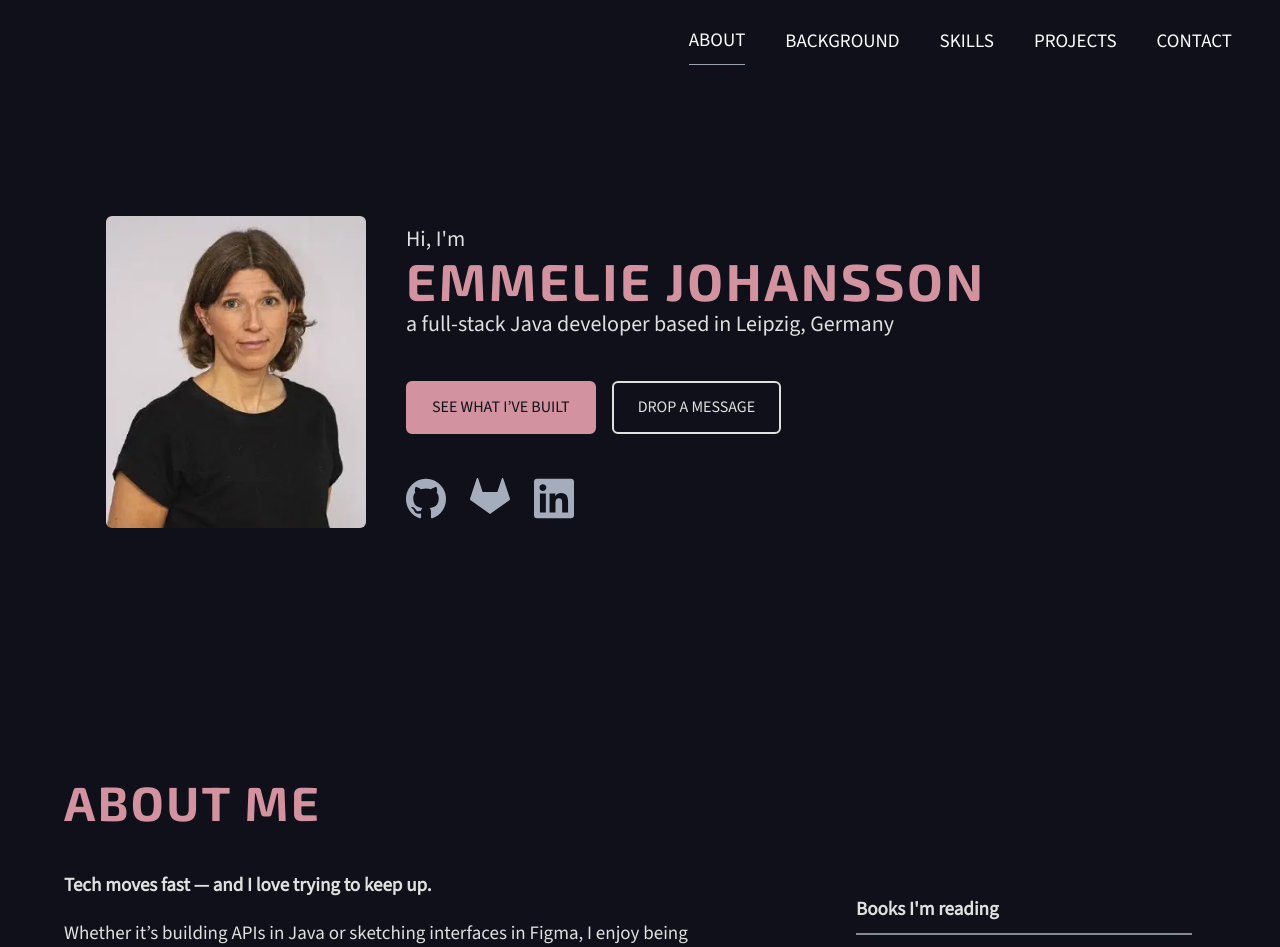
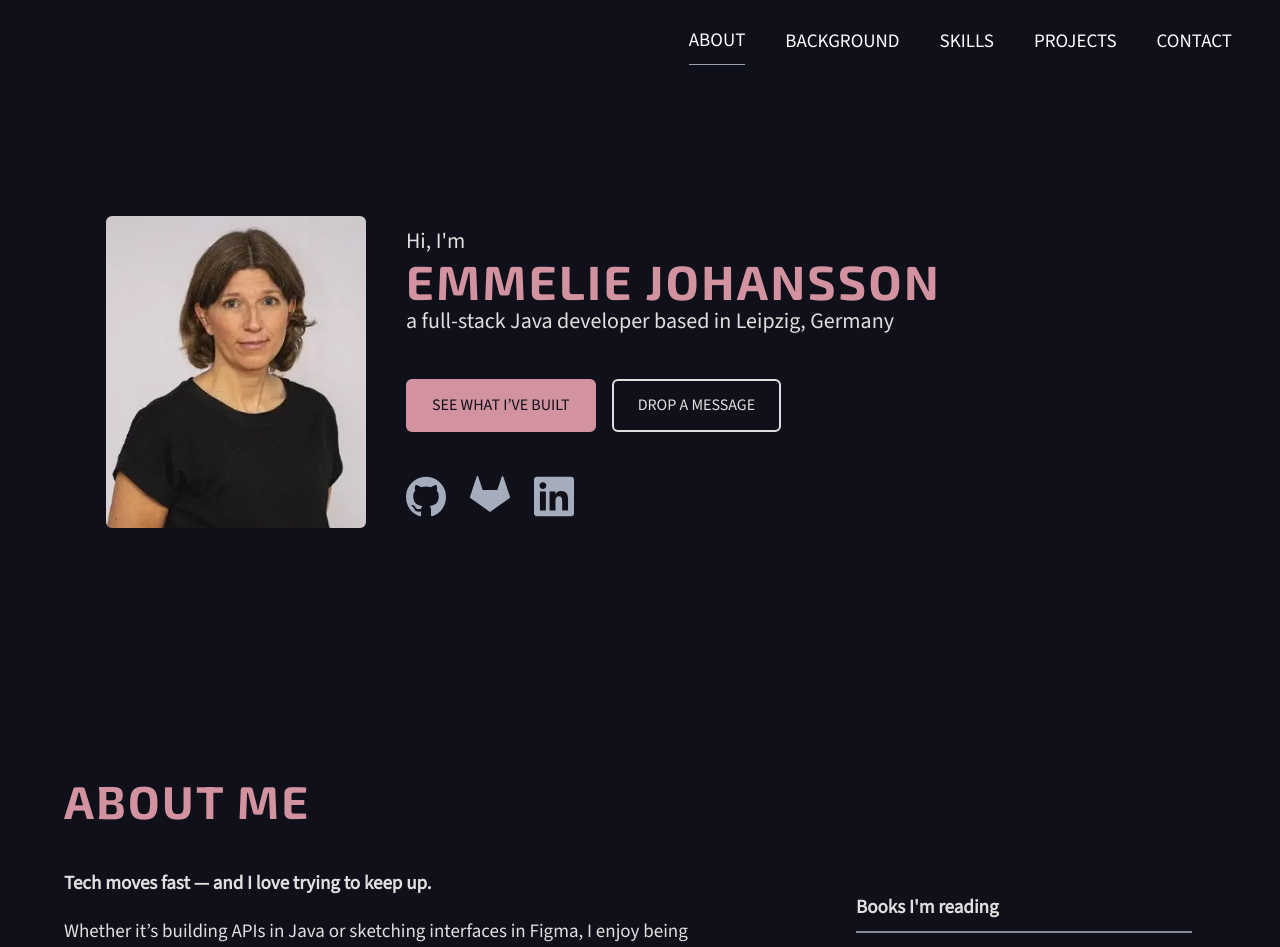
Before and after one commit to Emmelie83/PortfolioReact, a React (Vite) app: page / in a window 1280 px wide. Shown: the top 947 px of the page. Built offline with nearby package versions, Linux system fonts and the light colour scheme.

Commit message:
Make h1 and h2 smaller on big screens

```diff
--- a/src/index.css
+++ b/src/index.css
@@ -280,12 +280,8 @@ html {
       font-size: 19px;
     }
 
-  h1 {
-    font-size: 52px;
-  }
-
-  h2 {
-    font-size: 48px;
+h2 {
+    font-size: 46px;
   }
 
   h3 {
```
